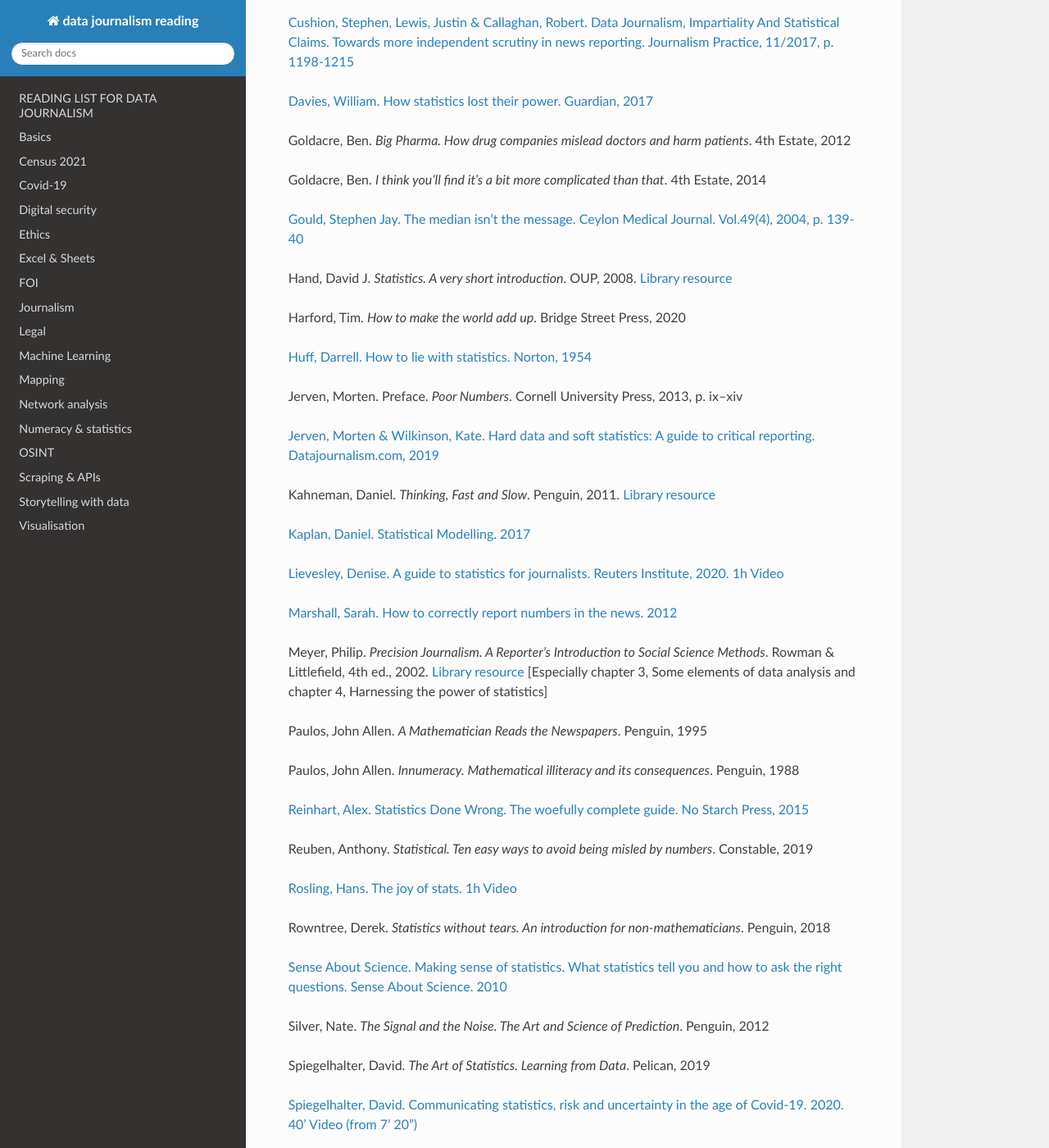
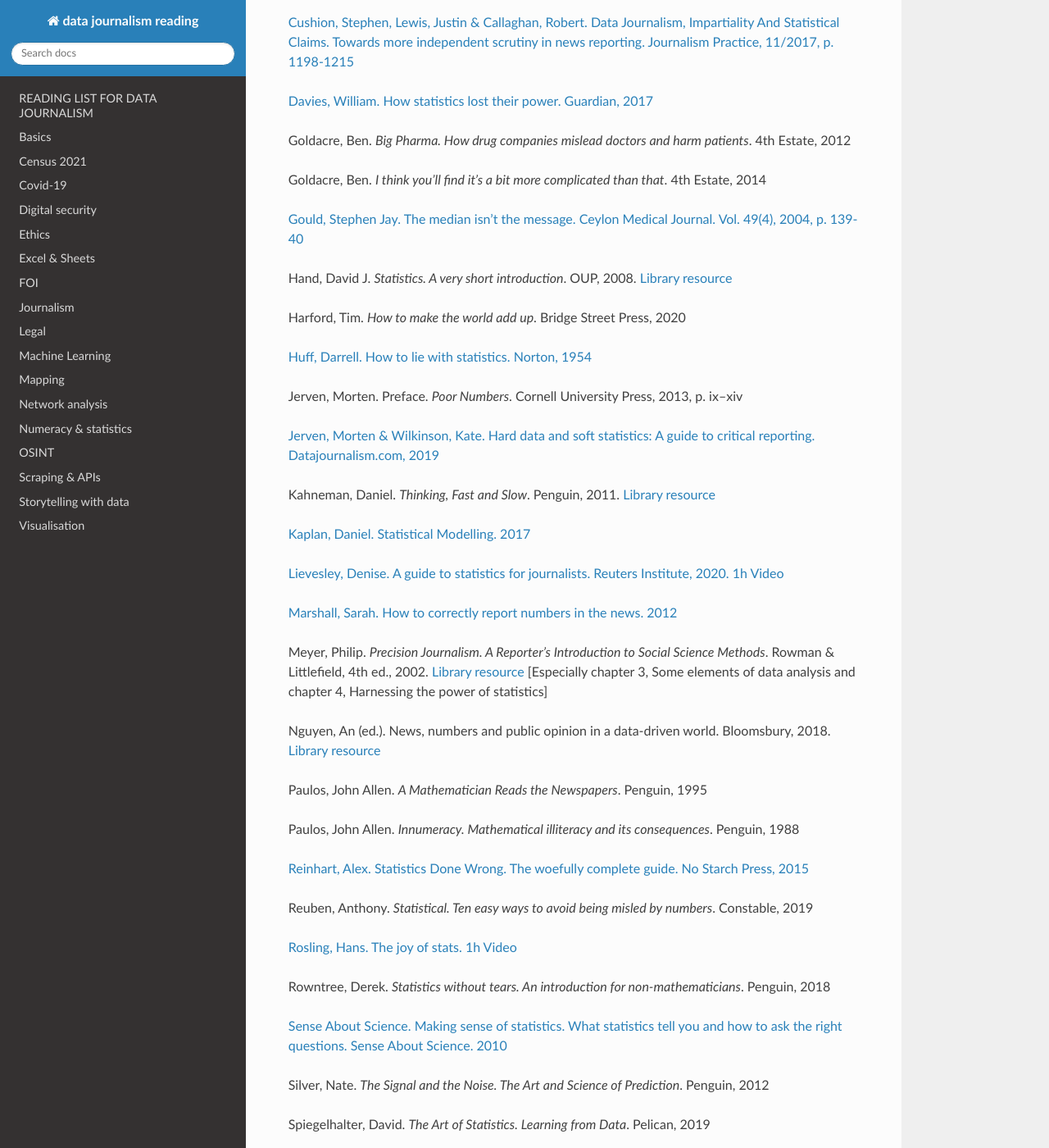
Before and after one commit to aodhanlutetiae/dj_reading, a Sphinx documentation site: the page built from docs/source/index.rst, in a window 1280 px wide and 1400 px high, scrolled down 12673 px. Shown: the whole window at 82% size. Built offline with Sphinx 7.4.7 and the Read the Docs theme 2.0.0, drawn with Linux system fonts in a browser that asks for light colours.

Commit message:
update list

```diff
--- a/docs/source/index.rst
+++ b/docs/source/index.rst
@@ -708,7 +708,7 @@
 Goldacre, Ben. *I think you'll find it's a bit more complicated than that*. 4th Estate, 2014
 
 `Gould, Stephen Jay. The median isn’t the message. Ceylon Medical
-Journal. Vol.49(4), 2004, p. 139-40 <https://cmj.sljol.info/articles/abstract/10.4038/cmj.v49i4.1930/>`__
+Journal. Vol. 49(4), 2004, p. 139-40 <https://cmj.sljol.info/articles/abstract/10.4038/cmj.v49i4.1930/>`__
 
 Hand, David J. *Statistics. A very short introduction*. OUP, 2008. `Library resource <https://librarysearch.cardiff.ac.uk/permalink/f/1tfrs8a/44CAR_ALMA2174879880002420>`_
 
@@ -725,7 +725,6 @@
 
 Kahneman, Daniel. *Thinking, Fast and Slow*. Penguin, 2011. `Library resource <https://librarysearch.cardiff.ac.uk/permalink/f/1tfrs8a/44CAR_ALMA2171412520002420>`_
 
-
 `Kaplan, Daniel. Statistical Modelling.
 2017 <https://dtkaplan.github.io/SM2-bookdown>`__
 
@@ -741,6 +740,8 @@
 `Library resource <https://librarysearch.cardiff.ac.uk/permalink/f/1tfrs8a/44CAR_ALMA51112618970002420>`__
 [Especially chapter 3, Some elements of data analysis and chapter 4,
 Harnessing the power of statistics]
+
+Nguyen, An (ed.). News, numbers and public opinion in a data-driven world. Bloomsbury, 2018. `Library resource <https://librarysearch.cardiff.ac.uk/permalink/f/1tfrs8a/44CAR_ALMA51144864580002420>`_
 
 Paulos, John Allen. *A Mathematician Reads the Newspapers*. Penguin,
 1995
```
